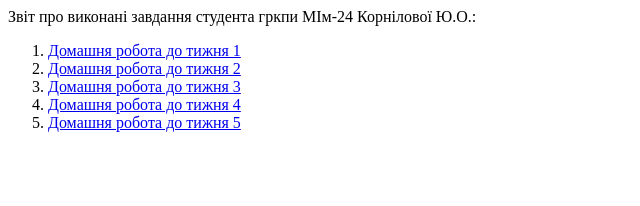
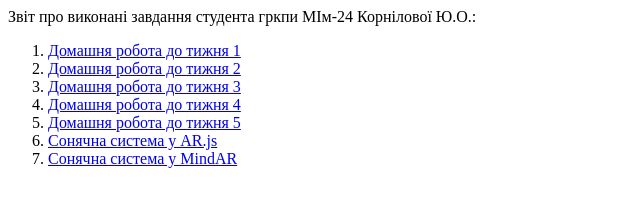
Before and after one commit to yulia-183/ICTO-25, a plain HTML site: page index.html in a window 1280 px wide. Shown: the whole page, without its empty margins (0-640 px from the left). Drawn offline with Linux system fonts and the light colour scheme.

Commit message:
Add files via upload

```diff
--- a/index.html
+++ b/index.html
@@ -9,6 +9,9 @@
                       <li><a href="hw3/homework3.html" tardet="blank">Домашня робота до тижня 3</a></li>
                       <li><a href="hw4/homework4.html" tardet="blank">Домашня робота до тижня 4</a></li>
                       <li><a href="hw5/homework5.html" tardet="blank">Домашня робота до тижня 5</a></li>
+                      <li><a href="hw5/homework5a.html" tardet="blank">Сонячна система у AR.js</a></li>
+		      <li><a href="hw5/homework5c.html" tardet="blank">Сонячна система у MindAR</a></li>
+
                </ol>
          </body>
 </html>
```
